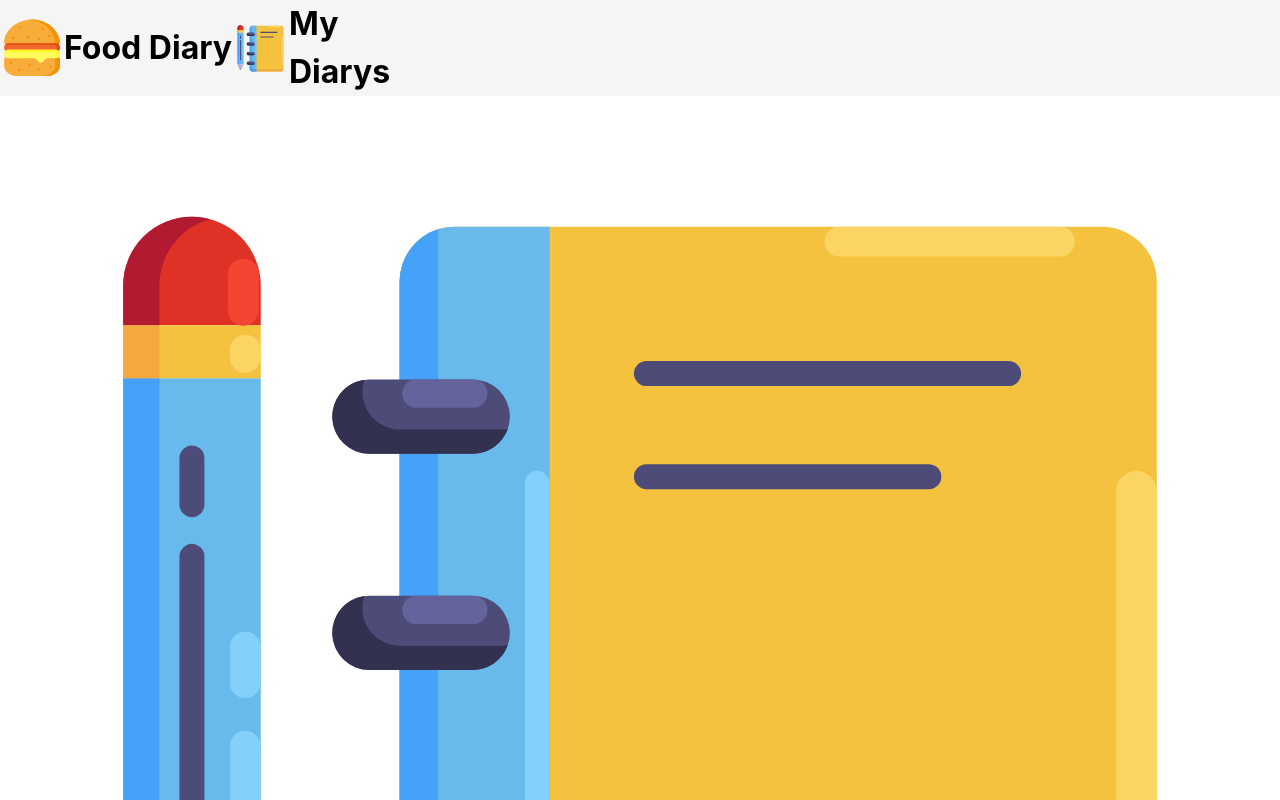
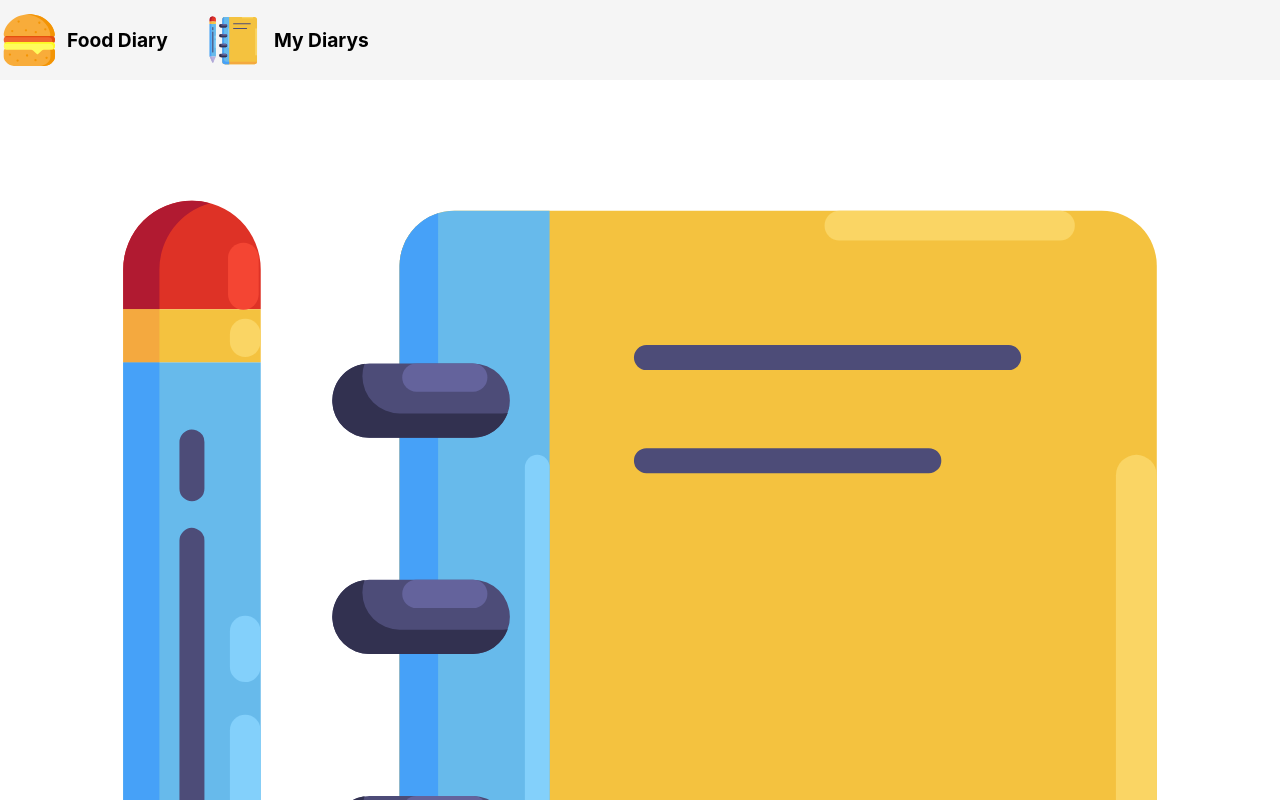
Before and after one commit to alon1303/food-diary, a React (Create React App) app in the folder food diary/food-diary/: page / in a window 1280 px wide. Shown: the top 800 px of the page. Built offline with nearby package versions, Linux system fonts and the light colour scheme.

Commit message:
completed navbar

```diff
--- a/food diary/food-diary/src/App.tsx
+++ b/food diary/food-diary/src/App.tsx
@@ -10,9 +10,9 @@ import MyDiarys from "./components/MyDiarys/MyDiarys";
 function App() {
   return (
     <BrowserRouter>
+
+      <div className="App">
       <Navbar></Navbar>
-      <div className="App bg-black">
-
         <Routes>
           <Route path="/" element={MainPage()}></Route>
           <Route path="/my-diarys" element={MyDiarys()}></Route>
--- a/food diary/food-diary/src/assets/svgs/burger2.tsx
+++ b/food diary/food-diary/src/assets/svgs/burger2.tsx
@@ -4,8 +4,7 @@ const BurgerSvg2 = (props: SVGProps<SVGSVGElement>) => (
   <svg
     xmlns="http://www.w3.org/2000/svg"
     xmlSpace="preserve"
-    width={64}
-    height={64}
+
     style={{
       fillRule: "evenodd",
       clipRule: "evenodd",
--- a/food diary/food-diary/src/components/AddDiary/AddDiary.tsx
+++ b/food diary/food-diary/src/components/AddDiary/AddDiary.tsx
@@ -1,5 +1,7 @@
 const AddDiary=()=>{
-    return <div>
+    return <div className="flex-row">
+        <button className="">
 
+        </button>
     </div>
 }
--- a/food diary/food-diary/src/components/MainPage/MainPage.css
+++ b/food diary/food-diary/src/components/MainPage/MainPage.css
@@ -1,3 +1,3 @@
 .main-page{
-    display: flex;
+
 }
--- a/food diary/food-diary/src/components/MainPage/MainPage.tsx
+++ b/food diary/food-diary/src/components/MainPage/MainPage.tsx
@@ -1,12 +1,14 @@
+import { Link } from "react-router-dom";
 import BurgerSvg2 from "../../assets/svgs/burger2";
 import DiarySvg from "../../assets/svgs/diary";
 
-
 const MainPage = () => {
-    return(
-        <div className="main-page">
-            <DiarySvg/>
-        </div>
-    )
+  return (
+    <div className="main-page">
+      <Link to={'/my-diarys'}>
+        <DiarySvg />
+      </Link>
+    </div>
+  );
 };
-export default MainPage
+export default MainPage;
--- a/food diary/food-diary/src/components/MyDiarys/MyDiarys.tsx
+++ b/food diary/food-diary/src/components/MyDiarys/MyDiarys.tsx
@@ -1,6 +1,6 @@
-const MyDiarys=()=>{
-    return(
-        <></>
-    )
-}
-export default MyDiarys
+const MyDiarys = () => {
+  return <div>
+
+  </div>;
+};
+export default MyDiarys;
--- a/food diary/food-diary/src/components/Navbar/Navbar.css
+++ b/food diary/food-diary/src/components/Navbar/Navbar.css
@@ -1,18 +1,23 @@
-.nav-bar{
+.nav-bar {
   display: flex;
   flex-direction: row;
   justify-content: start;
-    background-color: whitesmoke;
-
+  background-color: #f5f5f5;
+  height: 5rem;
 }
-.span{
-    font-size: 2rem;
+.span {
+  font-size: larger;
   font-weight: bold;
-    color:black
+  color: black;
+  width: 22rem;
 }
-.link{
+.link {
   text-decoration: none;
   display: flex;
   flex-direction: row;
   align-items: center;
+  width: 11rem;
 }
+.svg {
+
+}
--- a/food diary/food-diary/src/components/Navbar/Navbar.tsx
+++ b/food diary/food-diary/src/components/Navbar/Navbar.tsx
@@ -1,4 +1,3 @@
-
 import "./Navbar.css";
 
 import "../../assets/burger.png";
@@ -10,10 +9,12 @@ const Navbar = () => {
     <div className="nav-bar">
       <Link className="link" to={"/"}>
         <BurgerSvg2 />
-        <span className="span bg-black">Food Diary</span>
+
+        <span className="span">Food Diary</span>
       </Link>
-      <Link className="link" to={"/my-diarys"}>
+      <Link className="link ml-7" to={"/my-diarys"}>
         <DiarySvg />
+
         <span className="span">My Diarys</span>
       </Link>
     </div>
--- a/food diary/food-diary/src/index.css
+++ b/food diary/food-diary/src/index.css
@@ -8,7 +8,7 @@ body {
     sans-serif;
   -webkit-font-smoothing: antialiased;
   -moz-osx-font-smoothing: grayscale;
-
+  min-height: 100lvh;
 }
 
 code {
--- a/food diary/food-diary/tailwind.config.js
+++ b/food diary/food-diary/tailwind.config.js
@@ -1,6 +1,6 @@
 /** @type {import('tailwindcss').Config} */
 module.exports = {
-  content: ["./src/**/*.{html,js}"],
+  content: ["./src/**/*.{tsx,js,ts}"],
   theme: {
     extend: {},
   },
```
Lines whose indentation alone changed are shown as unchanged.
